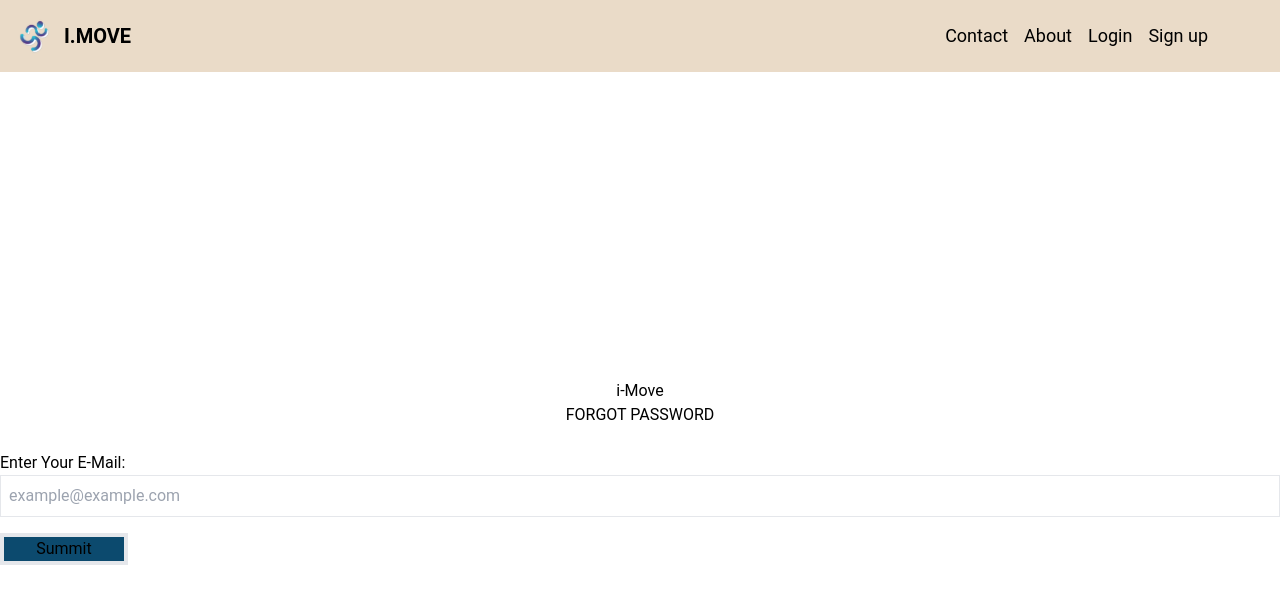
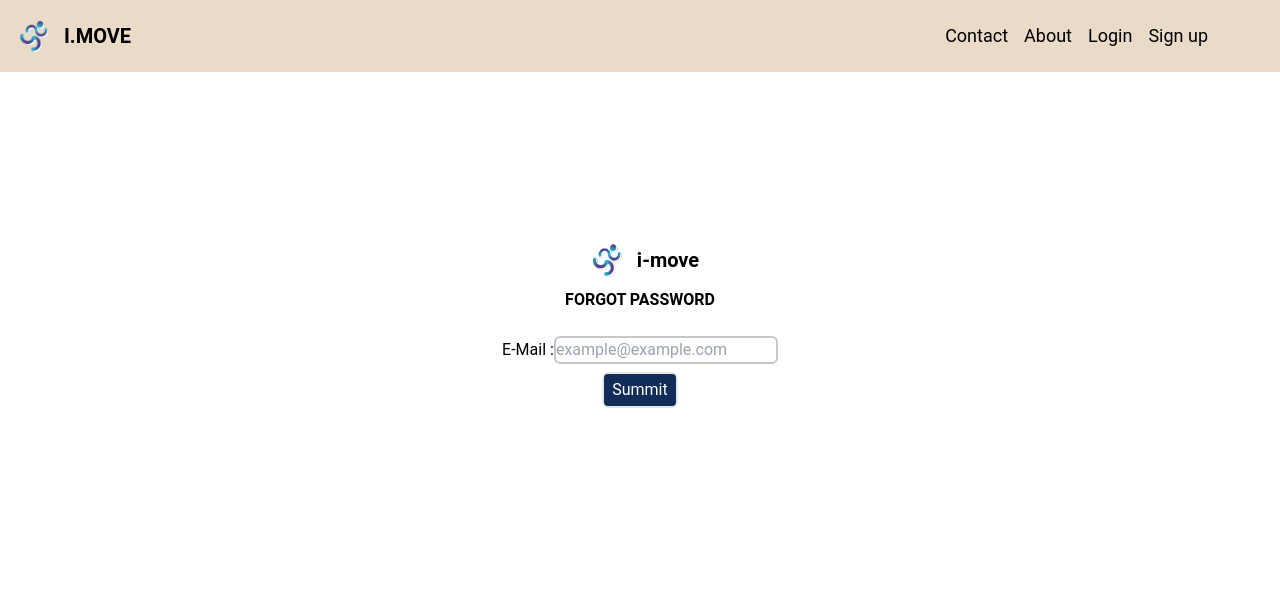
Before and after one commit to Petch170/Project-I.Move-test, a React (Vite) app: page /forgotpassword in a window 1280 px wide. Shown: the top 604 px of the page. Built offline with nearby package versions, Linux system fonts and the light colour scheme.

Commit message:
doing forgotpass

```diff
--- a/src/Page/login.jsx
+++ b/src/Page/login.jsx
@@ -88,7 +88,7 @@ function Login() {
               src="public\Pic-home\logo1.png"
               alt="icon"
             />{" "}
-            <div className="pt-5 flex justify-center font-bold text-xl">i-move</div>
+            <div className=" flex flex-col justify-center font-bold text-xl">i-move</div>
           </div>
           <div className="font-bold">Login</div>
           <div id="input" className="mt-3">
@@ -118,7 +118,7 @@ function Login() {
               className="mt-2 border-solid border-2 border-[#c7c7c7] rounded-md"
             ></input>
             <div id="forgotpassword" className="flex flex-row justify-end ">
-              <a href="#" className="text-xs flex justify-end">
+              <a href="/forgotpassword" className="text-xs flex justify-end">
                 Forgot password
               </a>
             </div>
--- a/src/Page/members/forgotpassword.jsx
+++ b/src/Page/members/forgotpassword.jsx
@@ -4,59 +4,79 @@ import { set } from "react-hook-form";
 import { Navbarmember } from "../../Component/Register/Navforregister";
 
 function ForgotPassword() {
-
   const [email, setEmail] = useState();
 
   const handleData = async () => {
     const getemail = {
       email: email,
     };
-    const responseEmail = await axios.post("#",getemail);
+
+
+
+    const responseEmail = await axios.post("http://127.0.0.1:8000/data", getemail);
     console.log(responseEmail);
-    try { if (responseEmail.status === 200 && responseEmail.data) {
+    try {
+      if (responseEmail.status === 200 && responseEmail.data) {
         console.log(responseEmail);
       } else {
         //
       }
-
     } catch (error) {
       console.log(error);
     }
-
   };
 
   return (
     <>
       <Navbarmember />
-    <body className="flex flex-col h-screen w-screen justify-center">
-      <div className="flex flex-col w-full justify-center items-center">
-        <div>i-Move</div>
-        <div>FORGOT PASSWORD</div>
+      <form>
+        <div className="flex flex-col h-screen justify-start pt-40">
+          <div className="flex flex-col justify-center items-center">
+            <div className="flex flex-row">
+              <img
+                className="nav w-14 h-14"
+                src="public\Pic-home\logo1.png"
+                alt="icon"
+              />
+              <div className=" flex flex-col justify-center font-bold text-xl">
+                i-move
+              </div>
+            </div>
+            <div className="flex flex-col justify-center font-bold text-base">
+              FORGOT PASSWORD
+            </div>
             <br />
           </div>
-      <div className="flex flex-col">
-        <label htmlFor="forgotpassword" className="block flex flex-start">
-          Enter Your E-Mail: <br />
+          <div className="flex flex-row justify-center">
+            <label
+              htmlFor="forgotpassword"
+              className="flex flex-col justify-center"
+            >
+              E-Mail :
             </label>
             <input
               type="email"
               id="forgotpassword"
               name="forgotpassword"
-          className="border p-2 w-full"
+              className="border-solid border-2 border-[#c7c7c7] rounded-md"
               placeholder="example@example.com"
               onChange={(e) => setEmail(e.target.value)}
               required
             />
           </div>
+          <div className="mt-2 flex flex-row justify-center ">
           <button
             type="summit"
-        className="bg-sky-900 box-border w-32 border-4 mt-4"
+            className="bg-[#102C57] text-white hover:bg-[#c7c7c7] pt-1 pb-1 pr-2 pl-2 border-2 rounded-md"
             onClick={handleData}
           >
             Summit
           </button>
-    </body>
-    </>);
+          </div>
+        </div>
+      </form>
+    </>
+  );
 }
 
 export default ForgotPassword;
--- a/src/Page/members/signup.jsx
+++ b/src/Page/members/signup.jsx
@@ -128,8 +128,8 @@ function Signup() {
               className="nav w-14 h-14"
               src="public\Pic-home\logo1.png"
               alt="icon"
-            />{" "}
-            <div className="pt-5 flex justify-center font-bold text-xl">i-move</div>
+            />
+            <div className=" flex flex-col justify-center font-bold text-xl">i-move</div>
           </div>
           <div className="font-bold">Sign Up</div>
           <br />
```
Lines whose indentation alone changed are shown as unchanged.
